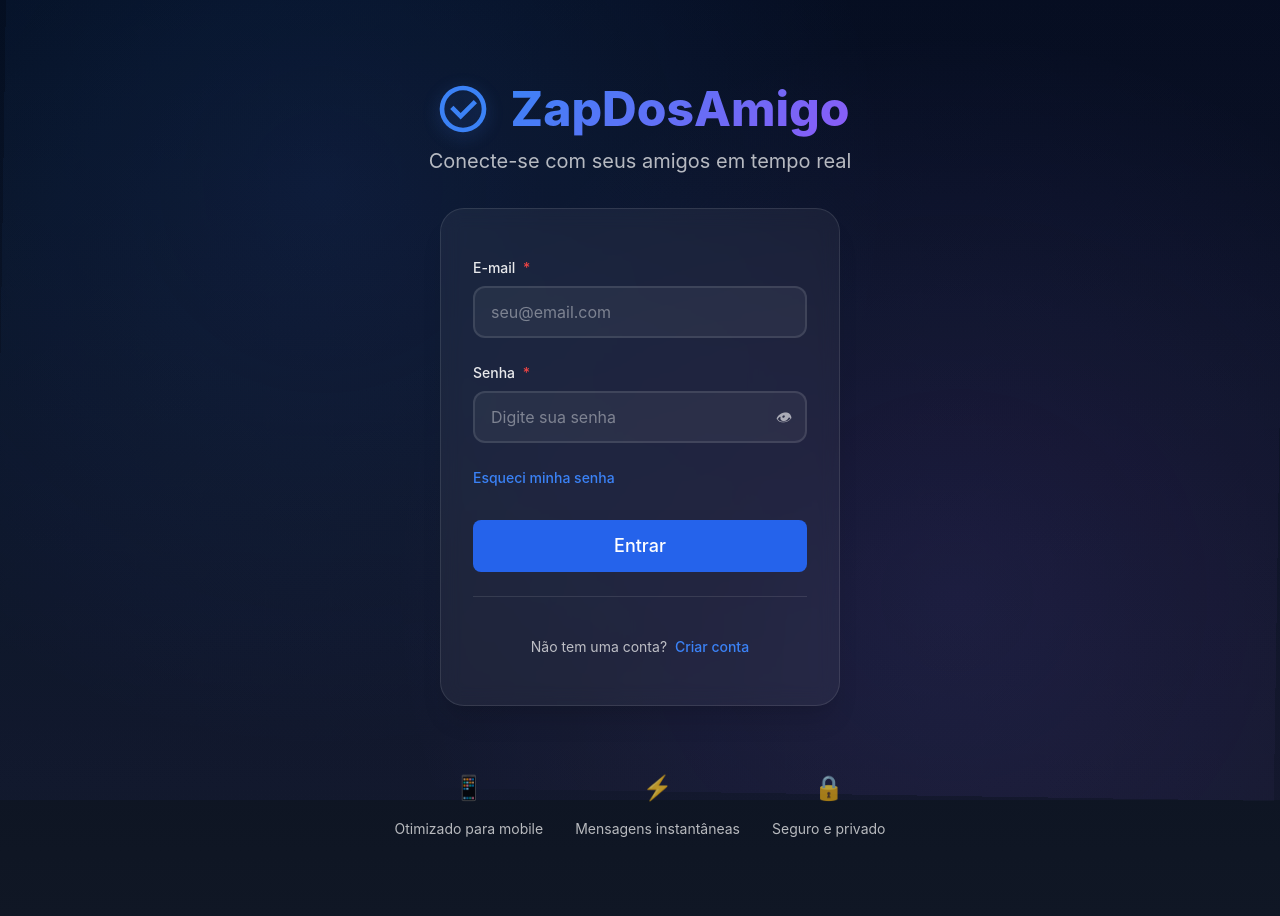
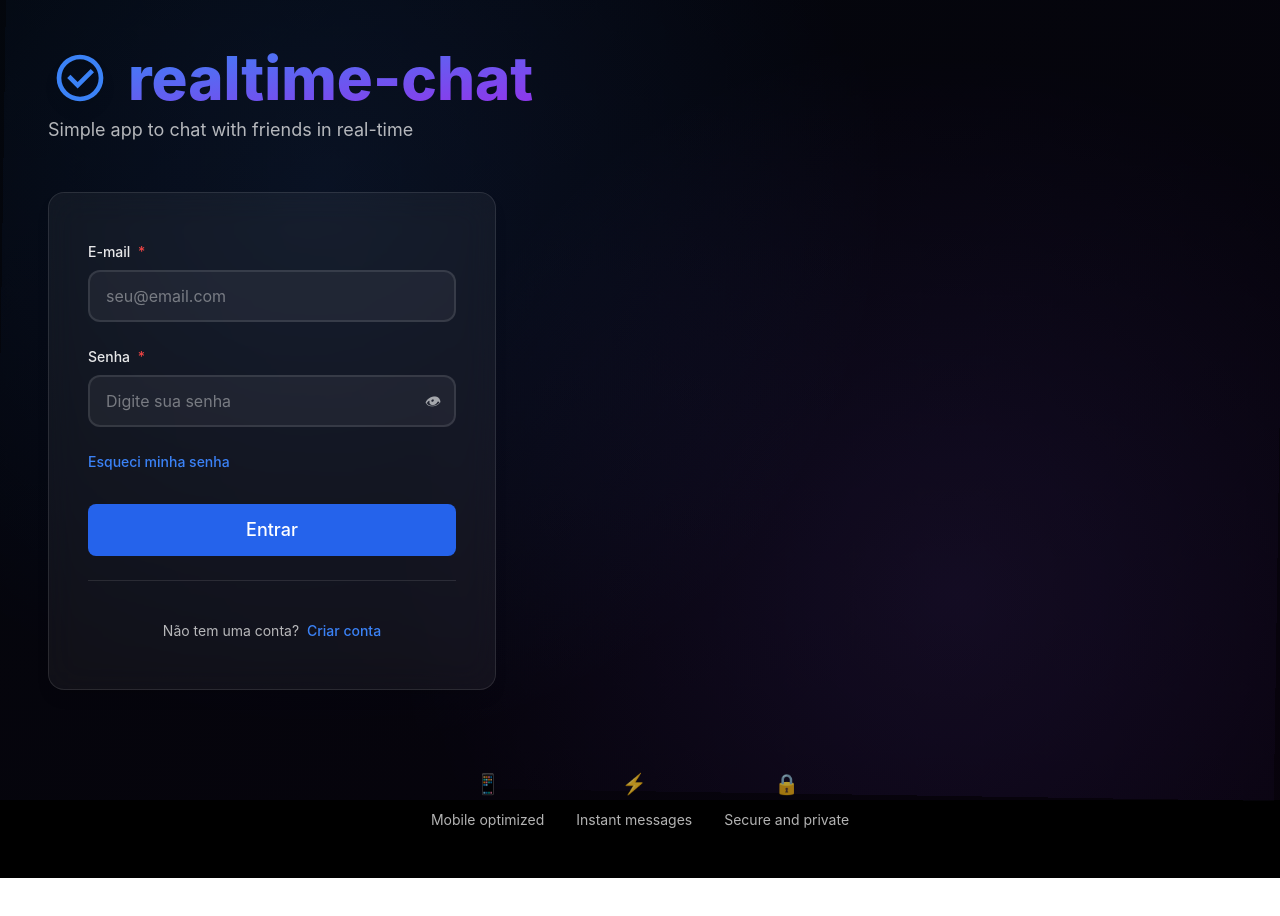
Before and after one commit to mateus-lopes/realtime-chat-ui, a Vue app: page /login in a window 1280 px wide. Shown: the top 916 px of the page. After the commit the page ends 878 px from the top, so only its background shows below. Built offline with nearby package versions, Linux system fonts and the light colour scheme.

Commit message:
fix: login

```diff
--- a/src/views/auth/LoginView.vue
+++ b/src/views/auth/LoginView.vue
@@ -1,41 +1,80 @@
 <template>
-  <div class="login-view">
-    <div class="auth-container">
-      <div class="auth-background">
-        <div class="background-pattern"></div>
-        <div class="background-gradient"></div>
+  <div
+    class="min-h-screen flex items-center justify-center relative mx-auto overflow-hidden bg-black"
+  >
+    <div
+      class="w-full flex flex-col gap-8 relative z-10 p-12 md:grid md:grid-cols-2 md:items-center md:gap-16"
+    >
+      <div class="fixed inset-0 -z-10">
+        <div
+          class="absolute inset-0 animate-float"
+          style="
+            background-image: radial-gradient(
+                circle at 25% 25%,
+                rgba(59, 130, 246, 0.1) 0%,
+                transparent 50%
+              ),
+              radial-gradient(
+                circle at 75% 75%,
+                rgba(139, 92, 246, 0.1) 0%,
+                transparent 50%
+              );
+          "
+        ></div>
+        <div
+          class="absolute inset-0 bg-gradient-to-br from-blue-500/5 to-purple-600/5"
+        ></div>
       </div>
 
-      <div class="auth-content">
-        <div class="brand-section">
-          <div class="brand-logo">
-            <svg viewBox="0 0 24 24" width="64" height="64">
+      <div class="flex flex-col items-center md:items-start gap-8">
+        <div class="text-center md:text-left mb-4">
+          <div class="flex justify-center md:justify-start items-center gap-4">
+            <svg
+              viewBox="0 0 24 24"
+              width="64"
+              height="64"
+              class="text-blue-500 drop-shadow-lg pb-2"
+            >
               <path
                 fill="currentColor"
                 d="M12,2A10,10 0 0,1 22,12A10,10 0 0,1 12,22A10,10 0 0,1 2,12A10,10 0 0,1 12,2M12,4A8,8 0 0,0 4,12A8,8 0 0,0 12,20A8,8 0 0,0 20,12A8,8 0 0,0 12,4M11,16.5L6.5,12L7.91,10.59L11,13.67L16.59,8.09L18,9.5L11,16.5Z"
               />
             </svg>
-            <h1 class="brand-title">ZapDosAmigo</h1>
+            <h1
+              class="text-4xl md:text-5xl lg:text-6xl font-extrabold bg-gradient-to-br from-blue-500 to-purple-600 bg-clip-text text-transparent mb-2"
+            >
+              realtime-chat
+            </h1>
           </div>
-          <p class="brand-subtitle">Conecte-se com seus amigos em tempo real</p>
+          <p class="text-white/70 text-base md:text-lg font-normal">
+            Simple app to chat with friends in real-time
+          </p>
         </div>
-        <div class="form-section">
+        <div
+          class="w-full max-w-md bg-white/5 backdrop-blur-lg border border-white/10 rounded-2xl p-4 shadow-lg"
+        >
           <LoginForm />
         </div>
       </div>
 
-      <div class="mobile-features">
-        <div class="feature-item">
-          <div class="feature-icon">📱</div>
-          <span>Otimizado para mobile</span>
+      <div class="flex justify-center gap-8 flex-wrap md:col-span-2 mt-4">
+        <div
+          class="flex flex-col items-center gap-2 text-center text-white/70 text-sm"
+        >
+          <div class="text-xl mb-1">📱</div>
+          <span>Mobile optimized</span>
         </div>
-        <div class="feature-item">
-          <div class="feature-icon">⚡</div>
-          <span>Mensagens instantâneas</span>
+        <div
+          class="flex flex-col items-center gap-2 text-center text-white/70 text-sm"
+        >
+          <div class="text-xl mb-1">⚡</div>
+          <span>Instant messages</span>
         </div>
-        <div class="feature-item">
-          <div class="feature-icon">🔒</div>
-          <span>Seguro e privado</span>
+        <div
+          class="flex flex-col items-center gap-2 text-center text-white/70 text-sm"
+        >
+          <div class="text-xl mb-1">🔒</div>
+          <span>Secure and private</span>
         </div>
       </div>
     </div>
@@ -55,214 +94,6 @@ onMounted(() => {
 </script>
 
 <style scoped>
-.login-view {
-  min-height: 100vh;
-  display: flex;
-  align-items: center;
-  justify-content: center;
-  position: relative;
-  margin: 0 auto;
-  overflow: hidden;
-}
-
-.auth-container {
-  width: 100%;
-  display: grid;
-  display: flex;
-  flex-direction: column;
-  gap: 2rem;
-  position: relative;
-  z-index: 1;
-  padding: 3em;
-}
-
-.auth-background {
-  position: fixed;
-  top: 0;
-  left: 0;
-  right: 0;
-  bottom: 0;
-  z-index: -1;
-}
-
-.background-pattern {
-  position: absolute;
-  top: 0;
-  left: 0;
-  right: 0;
-  bottom: 0;
-  background-image: radial-gradient(
-      circle at 25% 25%,
-      rgba(59, 130, 246, 0.1) 0%,
-      transparent 50%
-    ),
-    radial-gradient(
-      circle at 75% 75%,
-      rgba(139, 92, 246, 0.1) 0%,
-      transparent 50%
-    );
-  animation: float 20s ease-in-out infinite;
-}
-
-.background-gradient {
-  position: absolute;
-  top: 0;
-  left: 0;
-  right: 0;
-  bottom: 0;
-  background: linear-gradient(
-    135deg,
-    rgba(59, 130, 246, 0.05) 0%,
-    rgba(139, 92, 246, 0.05) 100%
-  );
-}
-
-.auth-content {
-  display: flex;
-  flex-direction: column;
-  align-items: center;
-  gap: 2rem;
-}
-
-.brand-section {
-  text-align: center;
-  margin-bottom: 1rem;
-}
-
-.brand-logo {
-  display: flex;
-  justify-content: center;
-  align-items: center;
-  gap: 1em;
-}
-
-.brand-logo svg {
-  color: #3b82f6;
-  filter: drop-shadow(0 4px 8px rgba(59, 130, 246, 0.3));
-  padding-bottom: 0.5em;
-}
-
-.brand-title {
-  font-size: 3em !important;
-  font-weight: 800;
-  color: white;
-  margin-bottom: 0.5rem;
-  background: linear-gradient(135deg, #3b82f6, #8b5cf6);
-  -webkit-background-clip: text;
-  -webkit-text-fill-color: transparent;
-  background-clip: text;
-}
-
-.brand-subtitle {
-  color: rgba(255, 255, 255, 0.7);
-  font-size: 1.125rem;
-  font-weight: 400;
-}
-
-.form-section {
-  width: 100%;
-  max-width: 400px;
-  background: rgba(255, 255, 255, 0.05);
-  backdrop-filter: blur(10px);
-  border: 1px solid rgba(255, 255, 255, 0.1);
-  border-radius: 1.5rem;
-  padding: 1rem;
-  box-shadow: 0 20px 25px -5px rgba(0, 0, 0, 0.1),
-    0 10px 10px -5px rgba(0, 0, 0, 0.04);
-}
-
-.mobile-features {
-  display: flex;
-  justify-content: center;
-  gap: 2rem;
-  flex-wrap: wrap;
-}
-
-.feature-item {
-  display: flex;
-  flex-direction: column;
-  align-items: center;
-  gap: 0.5rem;
-  text-align: center;
-  color: rgba(255, 255, 255, 0.7);
-  font-size: 0.875rem;
-}
-
-.feature-icon {
-  font-size: 1.5rem;
-  margin-bottom: 0.25rem;
-}
-
-/* Tablet and desktop layout */
-@media (min-width: 768px) {
-  .auth-container {
-    grid-template-columns: 1fr 1fr;
-    align-items: center;
-    gap: 4rem;
-  }
-
-  .brand-section {
-    text-align: left;
-    margin-bottom: 0;
-  }
-
-  .brand-title {
-    font-size: 3.5rem;
-  }
-
-  .brand-subtitle {
-    font-size: 1.25rem;
-  }
-
-  .mobile-features {
-    grid-column: 1 / -1;
-  }
-}
-
-@media (min-width: 1024px) {
-  .login-view {
-    padding: 2rem;
-  }
-
-  .brand-title {
-    font-size: 4rem;
-  }
-}
-
-/* Mobile optimizations */
-@media (max-width: 480px) {
-  .login-view {
-    padding: 0.5rem;
-  }
-
-  .brand-title {
-    font-size: 2rem;
-  }
-
-  .brand-subtitle {
-    font-size: 1rem;
-  }
-
-  .form-section {
-    padding: 0.5rem;
-    border-radius: 1rem;
-  }
-
-  .mobile-features {
-    gap: 1rem;
-    margin-top: 1rem;
-  }
-
-  .feature-item {
-    font-size: 0.75rem;
-  }
-
-  .feature-icon {
-    font-size: 1.25rem;
-  }
-}
-
-/* Animations */
 @keyframes float {
   0%,
   100% {
@@ -275,43 +106,7 @@ onMounted(() => {
     transform: translateY(5px) rotate(-1deg);
   }
 }
-
-.auth-content {
-  animation: fadeInUp 0.8s ease-out;
-}
-
-@keyframes fadeInUp {
-  from {
-    opacity: 0;
-    transform: translateY(30px);
-  }
-  to {
-    opacity: 1;
-    transform: translateY(0);
-  }
-}
-
-/* Accessibility improvements */
-@media (prefers-reduced-motion: reduce) {
-  .background-pattern {
-    animation: none;
-  }
-
-  .auth-content {
-    animation: none;
-  }
-}
-
-/* High contrast mode support */
-@media (prefers-contrast: high) {
-  .form-section {
-    background: rgba(0, 0, 0, 0.8);
-    border: 2px solid white;
-  }
-
-  .brand-title {
-    -webkit-text-fill-color: white;
-    background: none;
-  }
+.animate-float {
+  animation: float 20s ease-in-out infinite;
 }
 </style>
```
Also changed, not shown: 1 other file (tests, documents, lock files or other folders).
